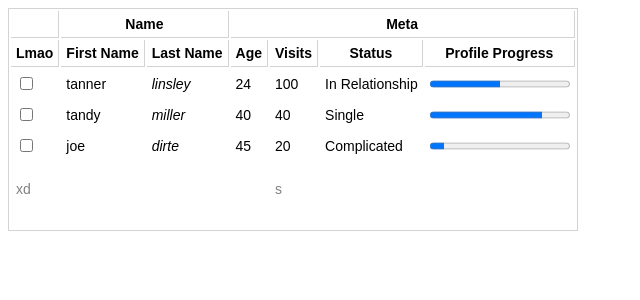
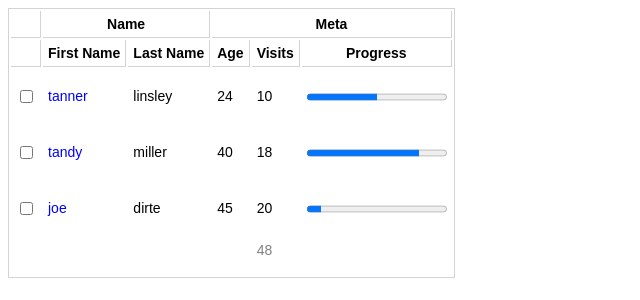
Before and after one commit to usmanabdurrehman/React-tutorials, a React (Vite) app: page / in a window 1280 px wide. Shown: the top 300 px of the page, without its empty margins (0-640 px from the left). Built offline with nearby package versions, Linux system fonts and the light colour scheme.

Commit message:
Added Tanstack Table Column Defs tutorial

```diff
--- a/src/Components/BasicTable/BasicTable.tsx
+++ b/src/Components/BasicTable/BasicTable.tsx
@@ -12,9 +12,8 @@ type Person = {
   firstName: string;
   lastName: string;
   age: number;
+  progress: number;
   visits: number;
-  status: string;
-  progress: number;
 };
 
 const defaultData: Person[] = [
@@ -22,25 +21,22 @@ const defaultData: Person[] = [
     firstName: "tanner",
     lastName: "linsley",
     age: 24,
-    visits: 100,
-    status: "In Relationship",
     progress: 50,
+    visits: 10,
   },
   {
     firstName: "tandy",
     lastName: "miller",
     age: 40,
-    visits: 40,
-    status: "Single",
     progress: 80,
+    visits: 18,
   },
   {
     firstName: "joe",
     lastName: "dirte",
     age: 45,
+    progress: 10,
     visits: 20,
-    status: "Complicated",
-    progress: 10,
   },
 ];
 
@@ -50,20 +46,17 @@ const columns = [
   columnHelper.display({
     id: "select-person",
     cell: () => <input type="checkbox" />,
-    header: "Lmao",
-    footer: "xd",
   }),
   columnHelper.group({
     id: "name",
     header: "Name",
     columns: [
-      columnHelper.accessor("firstName", {
-        cell: (info) => info.getValue(),
+      columnHelper.accessor((person) => person.firstName, {
         header: "First Name",
+        cell: (info) => <p style={{ color: "blue" }}>{info.renderValue()}</p>,
       }),
-      columnHelper.accessor("lastName", {
-        cell: (info) => <i>{info.getValue()}</i>,
-        header: () => <span>Last Name</span>,
+      columnHelper.accessor((person) => person.lastName, {
+        header: "Last Name",
       }),
     ],
   }),
@@ -71,31 +64,21 @@ const columns = [
     id: "meta",
     header: "Meta",
     columns: [
-      columnHelper.accessor("age", {
-        header: () => "Age",
-        cell: (info) => {
-          console.log({ info });
-          return info.renderValue();
-        },
+      columnHelper.accessor((person) => person.age, {
+        header: "Age",
       }),
       columnHelper.accessor("visits", {
-        header: () => <span>Visits</span>,
-        footer: ({ column }) => {
-          // console.log({
-          //   getAllColumns: column.getAggregationFn()?.(
-          //     "visits",
-          //     column.getLeafColumns(),
-          //     "sum"
-          //   ),
-          // });
-          return <p>s</p>;
-        },
+        header: "Visits",
+        footer: ({ table }) =>
+          table
+            .getFilteredRowModel()
+            .rows.reduce(
+              (total, row) => total + Number(row.getValue("visits")),
+              0
+            ),
       }),
-      columnHelper.accessor("status", {
-        header: "Status",
-      }),
-      columnHelper.accessor("progress", {
-        header: "Profile Progress",
+      columnHelper.accessor((person) => person.progress, {
+        header: "Progress",
         cell: (info) => <progress value={info.getValue()} max="100" />,
       }),
     ],
@@ -103,10 +86,8 @@ const columns = [
 ];
 
 export default function BasicTable() {
-  const [data, setData] = React.useState(() => [...defaultData]);
-
   const table = useReactTable({
-    data,
+    data: defaultData,
     columns,
     getCoreRowModel: getCoreRowModel(),
   });
```
